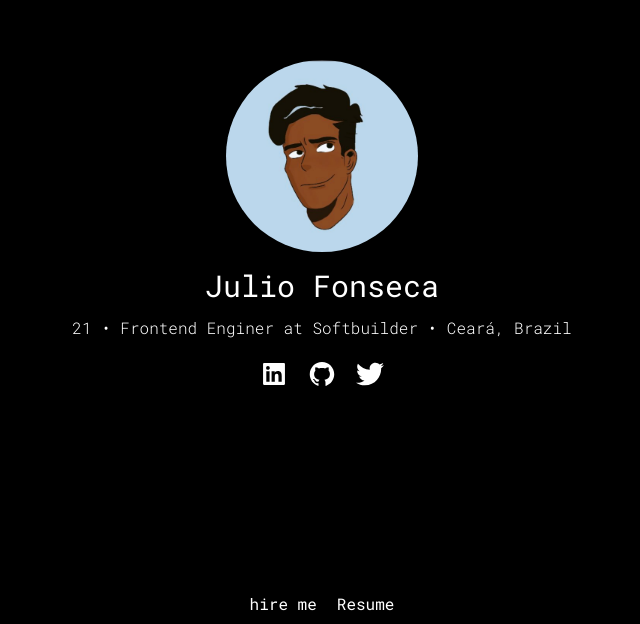
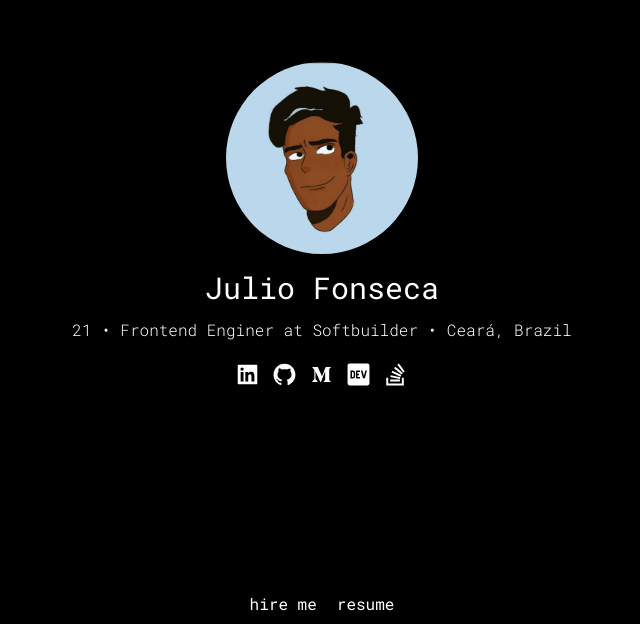
Before and after one commit to JulioFonseca/portifolio, a React (Vite) app: page / in a window 1280 px wide. Shown: the part 176-800 px from the top of the page, without its empty margins (318-958 px from the left). Built offline with nearby package versions, Linux system fonts and the light colour scheme.

Commit message:
ajust social medias and resume

```diff
--- a/src/pages/Home/index.tsx
+++ b/src/pages/Home/index.tsx
@@ -1,8 +1,10 @@
 import { } from 'react'
 import avatarImg from '../../assets/img/avatar.png'
-import { AiFillGithub, AiFillLinkedin } from 'react-icons/ai';
-import { FaTwitter } from 'react-icons/fa';
-import resumePDF from '../../assets/Resume.pdf'
+import { AiFillGithub, AiFillLinkedin, AiOutlineMedium } from 'react-icons/ai';
+import { FaDev, FaStackOverflow } from 'react-icons/fa';
+
+
+import resumePDF from '../../assets/resume-julio-fonseca.pdf'
 
 function Home() {
     return (
@@ -15,21 +17,27 @@ function Home() {
                 <div className='text-base mb-5 text-center' style={{ fontWeight: '300' }}>
                     <span>21 • Frontend Enginer at <a href={'https://www.softbuilder.com.br/web/'} target={'_blank'}> <span className='hover:text-blue-300'>Softbuilder</span></a> • Ceará, Brazil</span>
                 </div>
-                <div className='flex gap-5'>
-                    <a href={'https://www.linkedin.com/in/ojuliofonseca/'} target={'_blank'}>
-                        <AiFillLinkedin size={'28px'} />
+                <div className='flex gap-3'>
+                    <a href={'https://www.linkedin.com/in/ojuliofonseca/'}>
+                        <AiFillLinkedin size={'25px'} />
                     </a>
-                    <a href={'https://github.com/JulioFonseca'} target={'_blank'}>
-                        <AiFillGithub size={'28px'} />
+                    <a href={'https://github.com/JulioFonseca'}>
+                        <AiFillGithub size={'25px'} />
                     </a>
-                    <a href={'https://twitter.com/jufonx'} target={'_blank'}>
-                        <FaTwitter size={'28px'} />
+                    <a href={'https://medium.com/@ojuliofonseca'}>
+                        <AiOutlineMedium size={'25px'} />
+                    </a>
+                    <a href={'https://dev.to/juliofonseca'}>
+                        <FaDev size={'25px'} />
+                    </a>
+                    <a href={'https://stackoverflow.com/users/10274207/julio-fonseca'}>
+                        <FaStackOverflow size={'25px'} />
                     </a>
                 </div>
             </div>
             <div className='flex gap-5 justify-end items-end max-h-screen text-white z-10 absolute bottom-2'>
                 <a href='mailto:juliocezar5716@gmail.com?Subject=Hey' className='hover:text-blue-300'> hire me </a>
-                <a href={resumePDF} target='_blank' className='hover:text-blue-300'> Resume </a>
+                <a href={resumePDF} target='_blank' className='hover:text-blue-300'> resume </a>
             </div>
         </div>
     )
```
Also changed, not shown: 2 other files (tests, documents, lock files or other folders).
